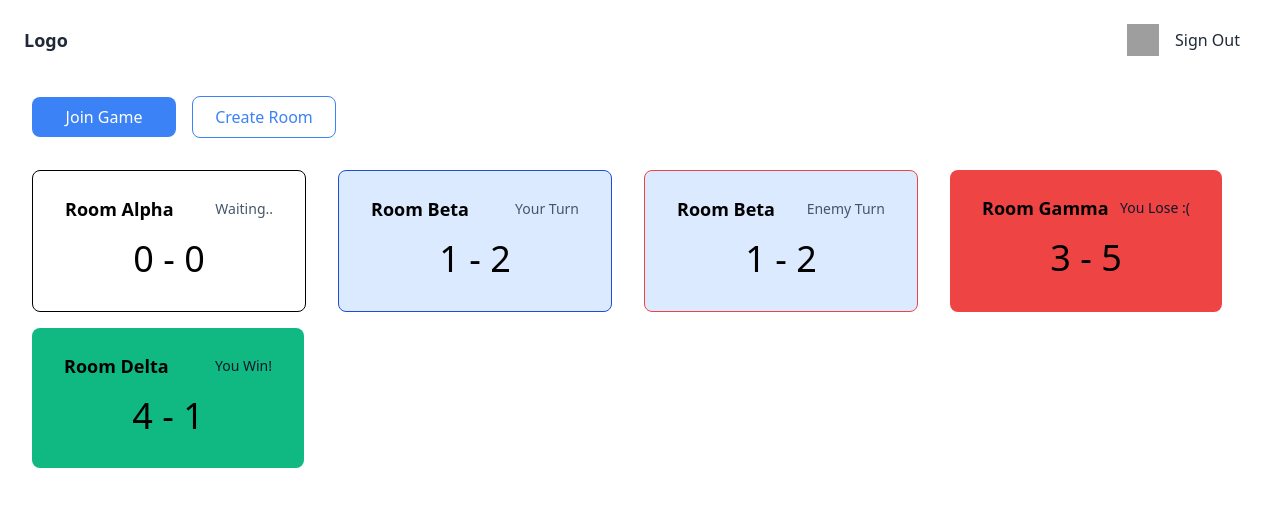
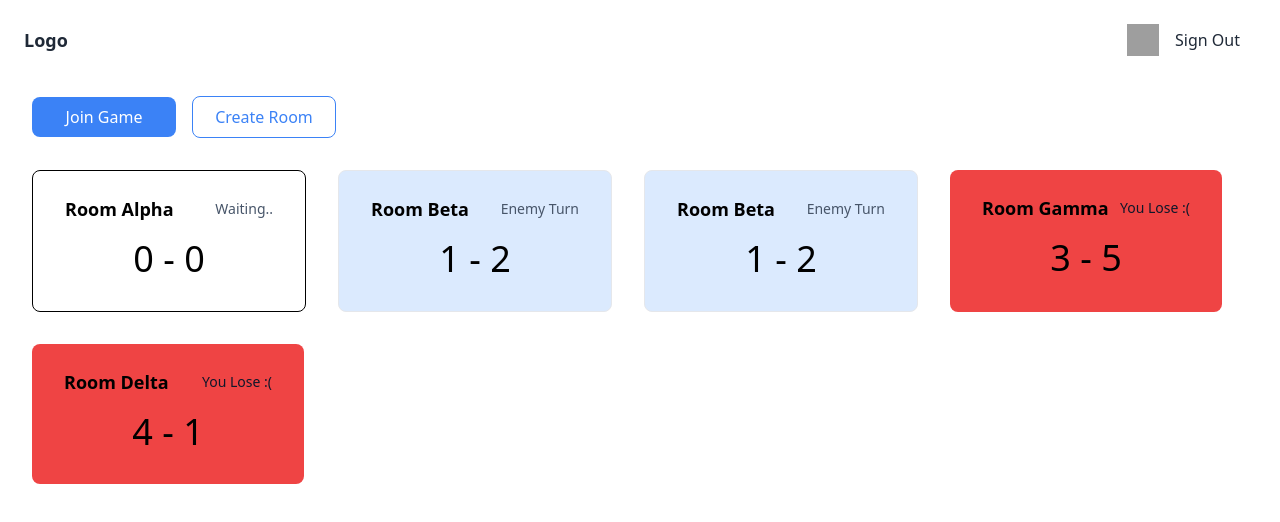
Before and after one commit to mbaihaqi23/frontend-games, a React (Create React App) app: page /room in a window 1280 px wide. Shown: the top 522 px of the page. Built offline with nearby package versions, Linux system fonts and the light colour scheme; no server answers; grey boxes are pictures that could not be loaded; the HTML template or start-up script is replaced by a standard one.

Commit message:
refactored room cards into components

```diff
--- /dev/null
+++ b/src/components/RoomCard/Finished.js
@@ -0,0 +1,43 @@
+import {useCookies} from "react-cookie";
+
+export default function Finished({ room }) {
+  const [cookies] = useCookies(["userId"]);
+  const isDraw = room.hostScore === room.guestScore;
+  const isWin = (cookies.userId === room.hostUserId && room.hostScore > room.guestScore) || (cookies.userId === room.guestScore && room.hostScore < room.guestScore);
+
+  return (
+    <>
+      {
+        isDraw ?
+          <div className="bg-slate-500 hover:bg-slate-400 px-8 pt-6 pb-8 rounded-lg cursor-pointer">
+            <div className="flex justify-between w-52 items-center">
+              <p className="font-semibold text-lg">Room {room.roomName}</p>
+              <p className="text-slate-900 text-sm">Draw</p>
+            </div>
+            <p className="text-4xl text-center mt-4">{room.hostScore} - {room.guestScore}</p>
+          </div>
+          :
+          <>
+            {
+              isWin ?
+                <div className="bg-green-500 hover:bg-green-400 px-8 pt-6 pb-8 rounded-lg cursor-pointer">
+                  <div className="flex justify-between w-52 items-center">
+                    <p className="font-semibold text-lg">Room {room.roomName}</p>
+                    <p className="text-slate-900 text-sm">You Win!</p>
+                  </div>
+                  <p className="text-4xl text-center mt-4">{room.hostScore} - {room.guestScore}</p>
+                </div>
+                :
+                <div className="bg-red-500 hover:bg-red-400 px-8 pt-6 pb-8 rounded-lg cursor-pointer">
+                  <div className="flex justify-between w-52 items-center">
+                    <p className="font-semibold text-lg">Room {room.roomName}</p>
+                    <p className="text-slate-900 text-sm">You Lose :(</p>
+                  </div>
+                  <p className="text-4xl text-center mt-4">{room.hostScore} - {room.guestScore}</p>
+                </div>
+            }
+          </>
+      }
+    </>
+  );
+};
--- /dev/null
+++ b/src/components/RoomCard/OnGoing.js
@@ -0,0 +1,16 @@
+import {useCookies} from "react-cookie";
+
+export default function OnGoing({ room }) {
+  const [cookies] = useCookies(["userId"]);
+  const isMyTurn = (room.hostUserId === cookies.userId && room.turn % 2 === 1) || (room.guestUserId === cookies.userId && room.turn % 2 === 0);
+
+  return (
+    <div className={`bg-blue-100 hover:bg-blue-200 border px-8 pt-6 pb-8 rounded-lg cursor-pointer ${isMyTurn ? "border-blue-700" : ""}`}>
+      <div className="flex justify-between w-52 items-center">
+        <p className="font-semibold text-lg">Room {room.roomName}</p>
+        <p className="text-slate-600 text-sm">{isMyTurn ? "Your Turn" : "Enemy Turn"}</p>
+      </div>
+      <p className="text-4xl text-center mt-4">{room.hostScore} - {room.guestScore}</p>
+    </div>
+  );
+};
--- /dev/null
+++ b/src/components/RoomCard/Waiting.js
@@ -0,0 +1,11 @@
+export default function Waiting({room}) {
+  return (
+    <div className="border border-black hover:bg-slate-100 px-8 pt-6 pb-8 rounded-lg cursor-pointer">
+      <div className="flex justify-between w-52 items-center">
+        <p className="font-semibold text-lg">Room {room.roomName}</p>
+        <p className="text-slate-600 text-sm">Waiting..</p>
+      </div>
+      <p className="text-4xl text-center mt-4">{room.hostScore} - {room.guestScore}</p>
+    </div>
+  );
+};
--- /dev/null
+++ b/src/components/RoomCard/index.js
@@ -0,0 +1,11 @@
+import Waiting from "./Waiting";
+import OnGoing from "./OnGoing";
+import Finished from "./Finished";
+
+const RoomCard = {
+  Waiting,
+  OnGoing,
+  Finished,
+};
+
+export default RoomCard;
--- a/src/components/index.js
+++ b/src/components/index.js
@@ -2,5 +2,6 @@ import Leaderboard from "./Leaderboard";
 import Navbar from "./Navbar";
 import Sidebar from "./Sidebar";
 import UserTable from "./UserTable";
+import RoomCard from "./RoomCard";
 
-export { Leaderboard, Navbar, Sidebar, UserTable };
+export { Leaderboard, Navbar, Sidebar, UserTable, RoomCard };
--- a/src/pages/Room/index.js
+++ b/src/pages/Room/index.js
@@ -1,3 +1,5 @@
+import {RoomCard} from "../../components";
+
 export default function Room() {
   const rooms = [
     {
@@ -20,6 +22,19 @@ export default function Room() {
       "guestUserId": 2,
       "hostScore": 1,
       "guestScore": 2,
+      "turn": 3,
+      "isFinished": false,
+      "createdAt": "2022-09-22T09:37:20.759Z",
+      "updatedAt": "2022-09-22T09:37:20.759Z",
+    }, {
+      "id": 20,
+      "roomName": "Beta",
+      "roomCode": "HDASJ",
+      "hostUserId": 1,
+      "guestUserId": 2,
+      "hostScore": 1,
+      "guestScore": 2,
+      "turn": 4,
       "isFinished": false,
       "createdAt": "2022-09-22T09:37:20.759Z",
       "updatedAt": "2022-09-22T09:37:20.759Z",
@@ -64,42 +79,27 @@ export default function Room() {
           Create Room
         </button>
       </div>
-      <div className="mt-8 flex flex-wrap gap-x-8 gap-y-4">
-        <div className="border border-black hover:bg-slate-100 px-8 pt-6 pb-8 rounded-lg cursor-pointer">
-          <div className="flex justify-between w-52 items-center">
-            <p className="font-semibold text-lg">Room {rooms[0].roomName}</p>
-            <p className="text-slate-600 text-sm">Waiting..</p>
-          </div>
-          <p className="text-4xl text-center mt-4">{rooms[0].hostScore} - {rooms[0].guestScore}</p>
-        </div>
-        <div className="bg-blue-100 hover:bg-blue-200 border border-blue-700 px-8 pt-6 pb-8 rounded-lg cursor-pointer">
-          <div className="flex justify-between w-52 items-center">
-            <p className="font-semibold text-lg">Room {rooms[1].roomName}</p>
-            <p className="text-slate-600 text-sm">Your Turn</p>
-          </div>
-          <p className="text-4xl text-center mt-4">{rooms[1].hostScore} - {rooms[1].guestScore}</p>
-        </div>
-        <div className="bg-blue-100 hover:bg-blue-200 border border-red-500 px-8 pt-6 pb-8 rounded-lg cursor-pointer">
-          <div className="flex justify-between w-52 items-center">
-            <p className="font-semibold text-lg">Room {rooms[1].roomName}</p>
-            <p className="text-slate-600 text-sm">Enemy Turn</p>
-          </div>
-          <p className="text-4xl text-center mt-4">{rooms[1].hostScore} - {rooms[1].guestScore}</p>
-        </div>
-        <div className="bg-red-500 hover:bg-red-400 px-8 pt-6 pb-8 rounded-lg cursor-pointer">
-          <div className="flex justify-between w-52 items-center">
-            <p className="font-semibold text-lg">Room {rooms[2].roomName}</p>
-            <p className="text-slate-900 text-sm">You Lose :(</p>
-          </div>
-          <p className="text-4xl text-center mt-4">{rooms[2].hostScore} - {rooms[2].guestScore}</p>
-        </div>
-        <div className="bg-green-500 hover:bg-green-400 px-8 pt-6 pb-8 rounded-lg cursor-pointer">
-          <div className="flex justify-between w-52 items-center">
-            <p className="font-semibold text-lg">Room {rooms[3].roomName}</p>
-            <p className="text-slate-900 text-sm">You Win!</p>
-          </div>
-          <p className="text-4xl text-center mt-4">{rooms[3].hostScore} - {rooms[3].guestScore}</p>
-        </div>
+      <div className="mt-8 flex flex-wrap gap-8">
+        {
+          rooms.map(function (room, i) {
+            if (room.guestUserId === undefined) {
+              return <RoomCard.Waiting
+                room={rooms[i]}
+                key={rooms[i].id}
+              />;
+            } else if (room.isFinished === true) {
+              return <RoomCard.Finished
+                room={rooms[i]}
+                key={rooms[i].id}
+              />;
+            }
+            return <RoomCard.OnGoing
+              room={rooms[i]}
+              key={rooms[i].id}
+            />;
+          })
+        }
+
       </div>
     </div>
   );
```
